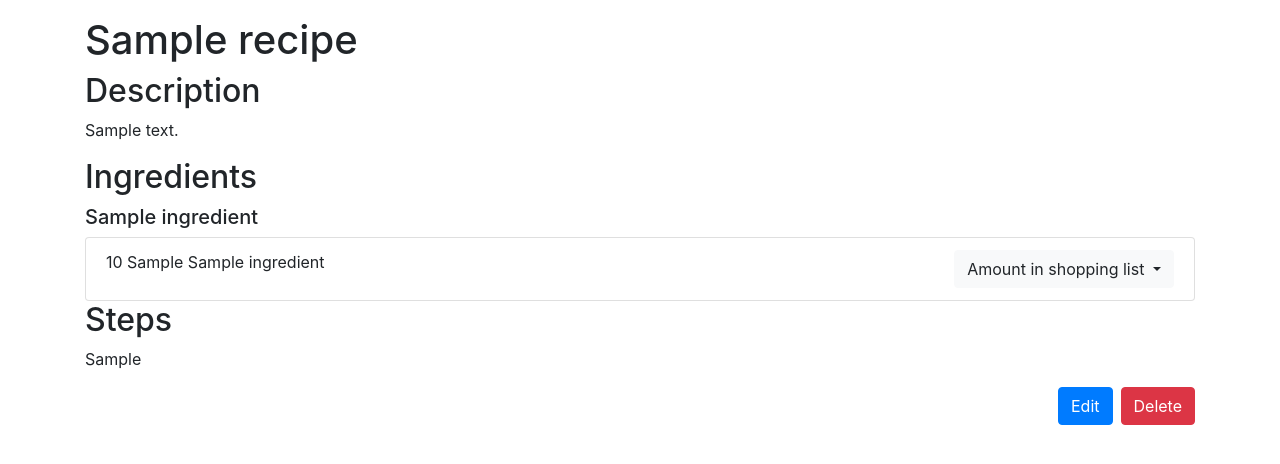
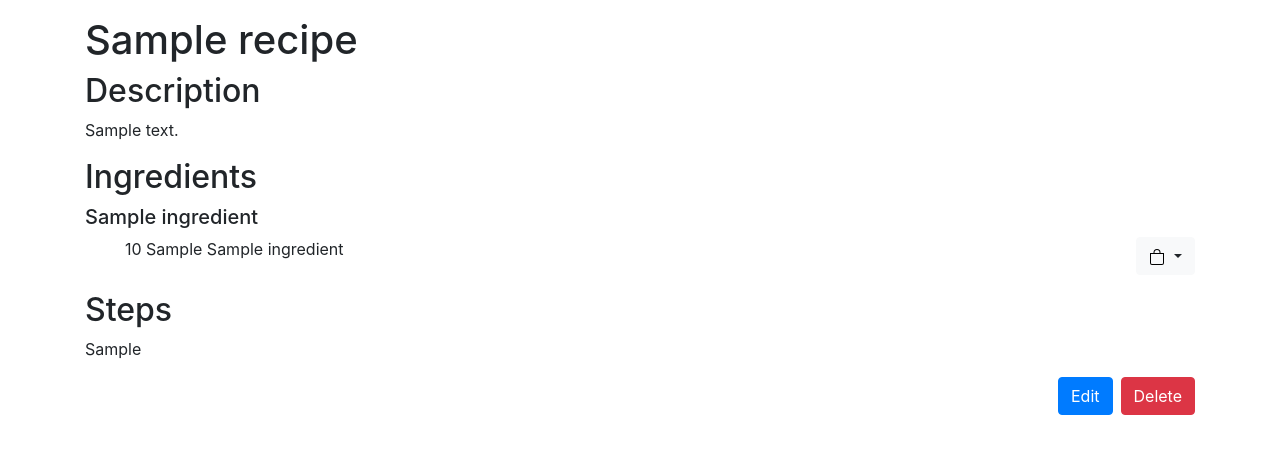
Before and after one commit to lassilaiho/tsoha-2020, a Flask app: page /recipes/1 in a window 1280 px wide. Shown: the part 56-520 px from the top of the page. Run offline with Flask 2, Linux system fonts and the light colour scheme; a user stored in the database is signed in; tables that the repository leaves empty hold one stand-in row (values such as "Sample post"); some libraries are stand-ins or nearby versions.

Commit message:
Reduce clutter in recipe ingredient list

```diff
--- a/app/templates/recipes/recipe.html
+++ b/app/templates/recipes/recipe.html
@@ -1,6 +1,38 @@
 {% extends "layout.html" %}
 
 {% from "delete-modal.html" import delete_modal %}
+
+{% macro ingredient_row(recipe_ingredient) %}
+<span class="text-break flex-grow-1">
+    {{ recipe_ingredient["amount"] }}
+    {{ recipe_ingredient["name"] }}
+</span>
+<div class="dropdown">
+    <button type="button" class="btn btn-light dropdown-toggle"
+        data-toggle="dropdown">
+        <img src="/static/img/bag.svg" alt="" width="16" height="16"
+            title="Reorder" />
+    </button>
+    <div class="dropdown-menu dropdown-menu-right w-100">
+        {% for amount in recipe_ingredient["shopping_list_amounts"] %}
+        <span class="dropdown-item-text text-break">
+            {{ amount }}
+        </span>
+        {% endfor %}
+        <button type="button" class="dropdown-item"
+            data-ingredient-id="{{ recipe_ingredient['id'] }}"
+            data-amount="{{ recipe_ingredient['amount'] }}"
+            data-amount-unit="{{ recipe_ingredient['amount_unit'] }}"
+            onclick="addToShoppingList(event)">
+            {% if recipe_ingredient["shopping_list_amounts"] %}
+            Click here to add more.
+            {% else %}
+            Not in shopping list. Click here to add.
+            {% endif %}
+        </button>
+    </div>
+</div>
+{% endmacro %}
 
 {% block body %}
 <h1 class="text-break">
@@ -20,45 +52,20 @@
 </p>
 <h2>Ingredients</h2>
 {% if groups %}
-<div>
-    {% for group in groups %}
-    <h5>{{ group["name"] }}</h5>
-    <ol class="list-group">
-        {% for recipe_ingredient in group["ingredients"] %}
-        <li class="list-group-item d-flex justify-content-between">
-            <span class="text-break">
-                {{ recipe_ingredient["amount"] }}
-                {{ recipe_ingredient["name"] }}
-            </span>
-            <div class="dropdown">
-                <button type="button" class="btn btn-light dropdown-toggle"
-                    data-toggle="dropdown">
-                    Amount in shopping list
-                </button>
-                <div class="dropdown-menu w-100">
-                    {% for amount in recipe_ingredient["shopping_list_amounts"] %}
-                    <span class="dropdown-item-text text-break">
-                        {{ amount }}
-                    </span>
-                    {% endfor %}
-                    <button type="button" class="dropdown-item"
-                        data-ingredient-id="{{ recipe_ingredient['id'] }}"
-                        data-amount="{{ recipe_ingredient['amount'] }}"
-                        data-amount-unit="{{ recipe_ingredient['amount_unit'] }}"
-                        onclick="addToShoppingList(event)">
-                        {% if recipe_ingredient["shopping_list_amounts"] %}
-                        Click here to add more.
-                        {% else %}
-                        Not in shopping list. Click here to add.
-                        {% endif %}
-                    </button>
-                </div>
-            </div>
-        </li>
-        {% endfor %}
-    </ol>
+{% for group in groups %}
+{% if group["name"] == "" %}
+{% for recipe_ingredient in group["ingredients"] %}
+<div class="d-flex mb-1">{{ ingredient_row(recipe_ingredient) }}</div>
+{% endfor %}
+{% else %}
+<h5>{{ group["name"] }}</h5>
+<ul>
+    {% for recipe_ingredient in group["ingredients"] %}
+    <li class="d-flex mb-1">{{ ingredient_row(recipe_ingredient) }}</li>
     {% endfor %}
-</div>
+</ul>
+{% endif %}
+{% endfor %}
 {% else %}
 <p>No ingredients</p>
 {% endif %}
@@ -111,5 +118,9 @@
     .dropdown-menu button {
         white-space: normal;
     }
+
+    .ingredient-padding {
+        width: 10%;
+    }
 </style>
 {% endblock %}
```
Also changed, not shown: app/static/img/bag.svg (added).
